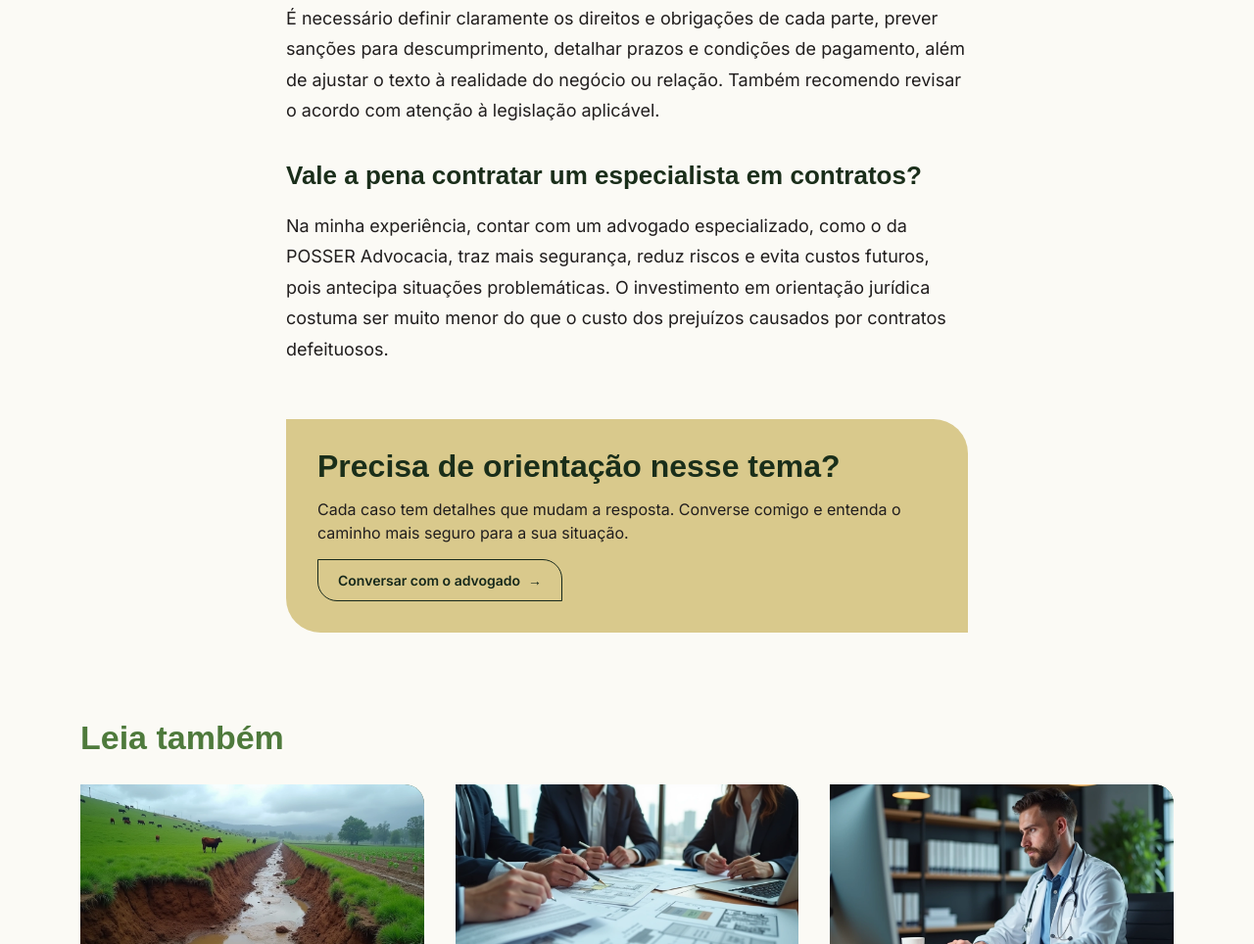
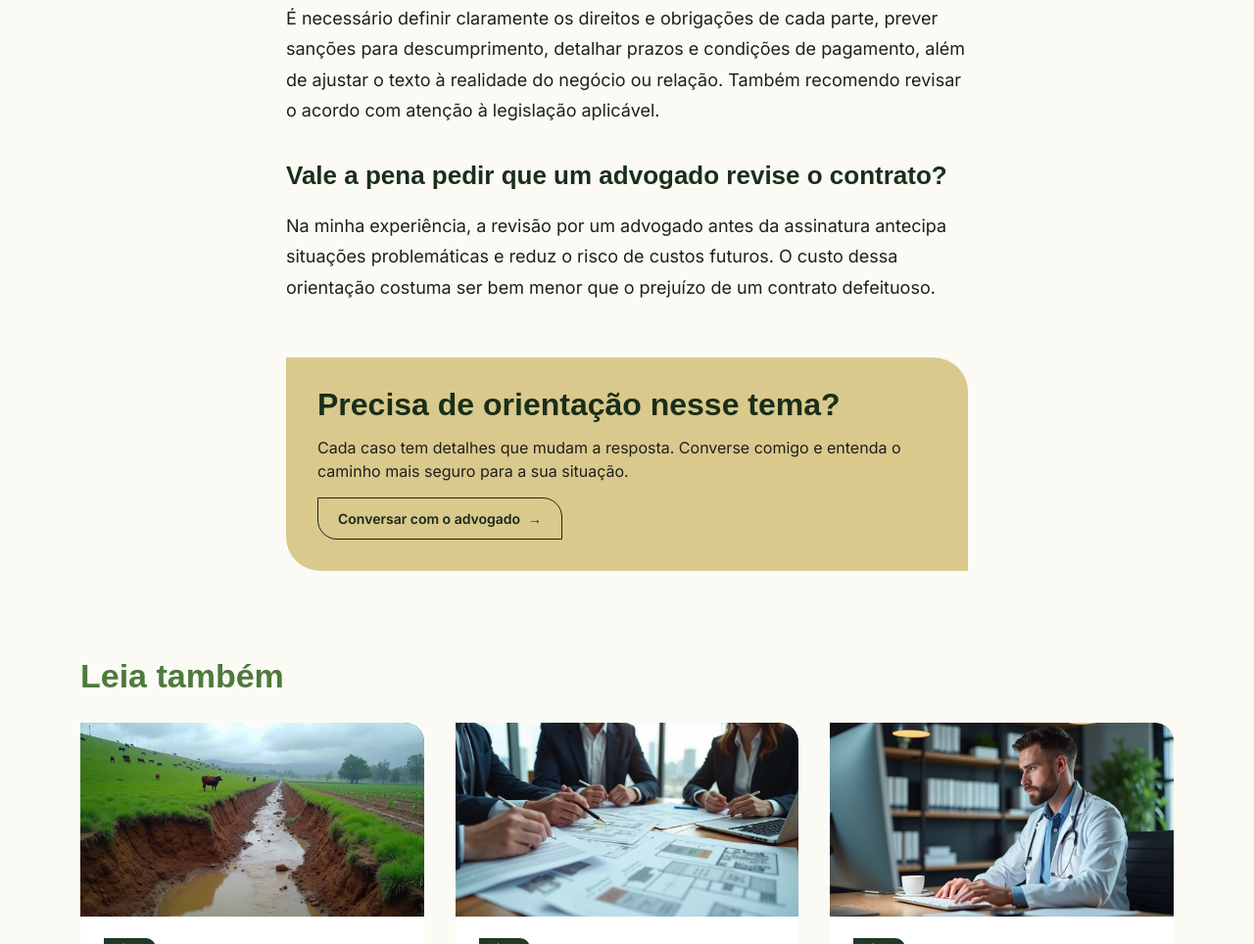
Before and after one commit to henriqueposser/posseradvocacia, a plain HTML site: page radar/contratos-mal-redigidos-prejuizos-redacao-contratual/index.html in a window 1280 px wide. Shown: the part 6596-7560 px from the top of the page at 98% size. Drawn offline with Linux system fonts and the light colour scheme; files whose address does not match are found by name; a web font is replaced by a local one.

Commit message:
Radar jurídico: publica atualizações (2026-11-23)

```diff
--- a/radar/contratos-mal-redigidos-prejuizos-redacao-contratual/index.html
+++ b/radar/contratos-mal-redigidos-prejuizos-redacao-contratual/index.html
@@ -99,8 +99,8 @@
 <p><strong>Buscar auxílio profissional é um passo fundamental, mas também é importante revisar todo o conteúdo, incluir cláusulas específicas para cada situação e evitar copiar modelos prontos sem adaptação.</strong> Sempre questione se tudo o que é realmente relevante está previsto de forma objetiva no documento.</p>
 <h3><strong>Quais são os principais cuidados ao elaborar contratos?</strong></h3>
 <p>É necessário definir claramente os direitos e obrigações de cada parte, prever sanções para descumprimento, detalhar prazos e condições de pagamento, além de ajustar o texto à realidade do negócio ou relação. Também recomendo revisar o acordo com atenção à legislação aplicável.</p>
-<h3><strong>Vale a pena contratar um especialista em contratos?</strong></h3>
-<p>Na minha experiência, contar com um advogado especializado, como o da POSSER Advocacia, traz mais segurança, reduz riscos e evita custos futuros, pois antecipa situações problemáticas. O investimento em orientação jurídica costuma ser muito menor do que o custo dos prejuízos causados por contratos defeituosos.</p>
+<h3><strong>Vale a pena pedir que um advogado revise o contrato?</strong></h3>
+<p>Na minha experiência, a revisão por um advogado antes da assinatura antecipa situações problemáticas e reduz o risco de custos futuros. O custo dessa orientação costuma ser bem menor que o prejuízo de um contrato defeituoso.</p>
       </div>
       <aside class="artigo-cta">
         <h2>Precisa de orientação nesse tema?</h2>
```
Also changed, not shown: radar/aguas-pluviais-indemnizacao-terreno-vizinho/index.html (+1 -1 lines), 2 other files.
